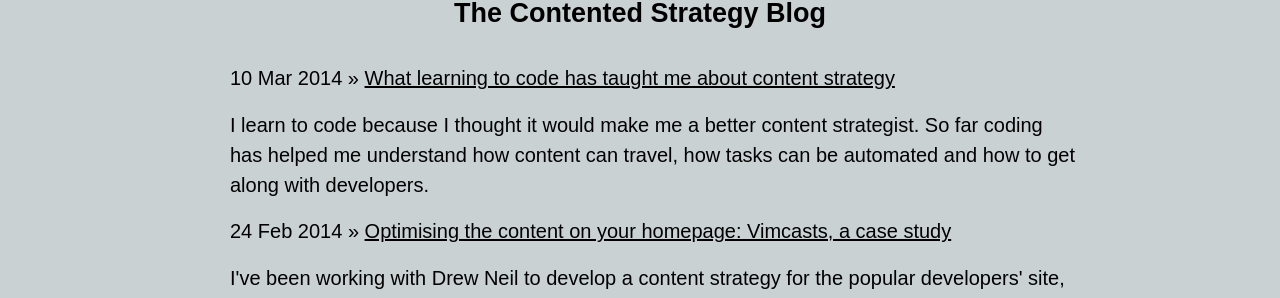
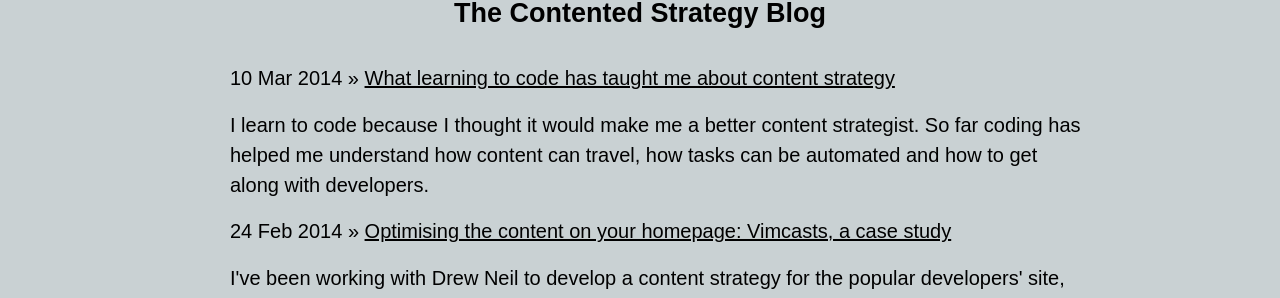
Before and after one commit to smokingpun/smokingpun.github.io, a Jekyll site: the page built from index.html, in a window 1280 px wide and 1400 px high, scrolled down 5700 px. Shown: the part 474-772 px from the top of the window. Built offline with Jekyll 4.4.1, drawn with Linux system fonts in a browser that asks for light colours; nearby versions of some CDN libraries; Markdown is read by kramdown in place of the engine named in the settings.

Commit message:
revert change

```diff
--- a/css/style.css
+++ b/css/style.css
@@ -7,9 +7,8 @@ body {
 	font-weight:300;
 }
 
-body p {
-	max-width: 850px;
-}
+
+
 p {
 	line-height: 1.5em;
 }
```
